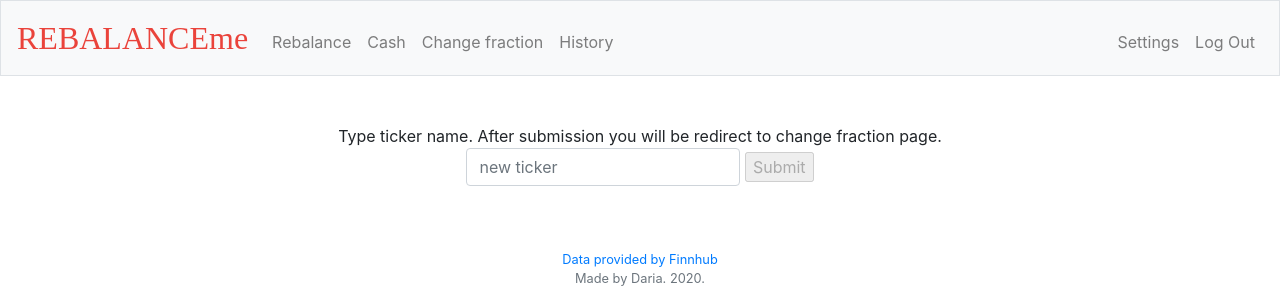
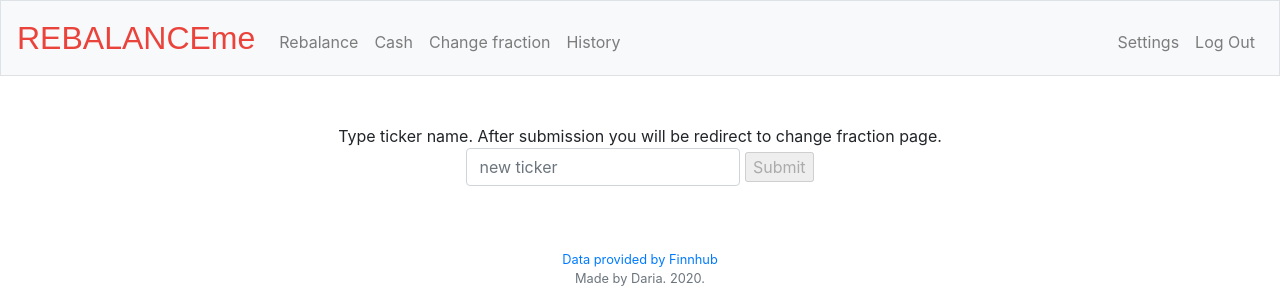
Before and after one commit to andronikova/rebalanceme, a Flask app: page /addnewticker in a window 1280 px wide. Shown: the top 300 px of the page. Run offline with Flask 2, Linux system fonts and the light colour scheme; some libraries are stand-ins or nearby versions.

```diff
--- a/static/styles.css
+++ b/static/styles.css
@@ -2,7 +2,7 @@ nav .navbar-brand
 {
     /* size for brand */
     font-size: xx-large;
-    font-family: "Times New Roman", Times, serif;
+    font-family: Avant Garde,Avantgarde,Century Gothic,CenturyGothic,AppleGothic,sans-serif;
 }
 
 /* colors for brand */
```
